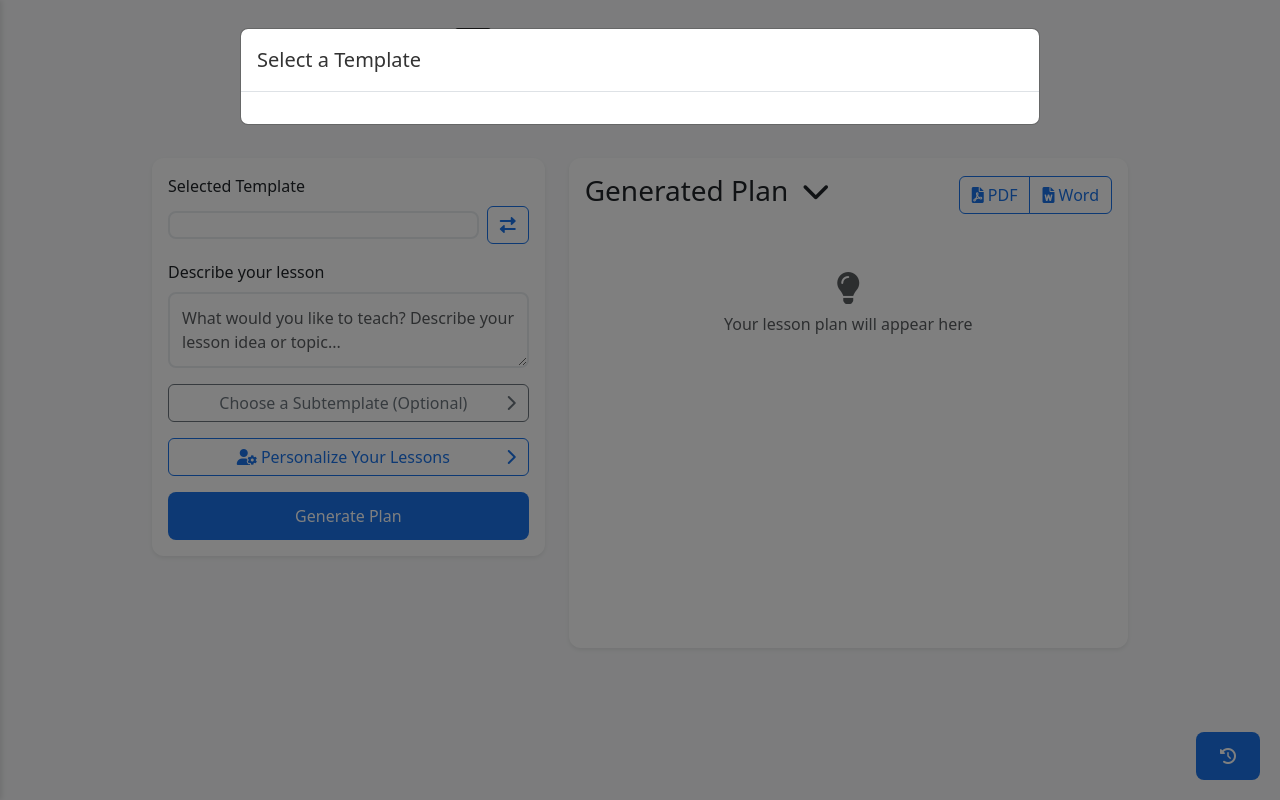
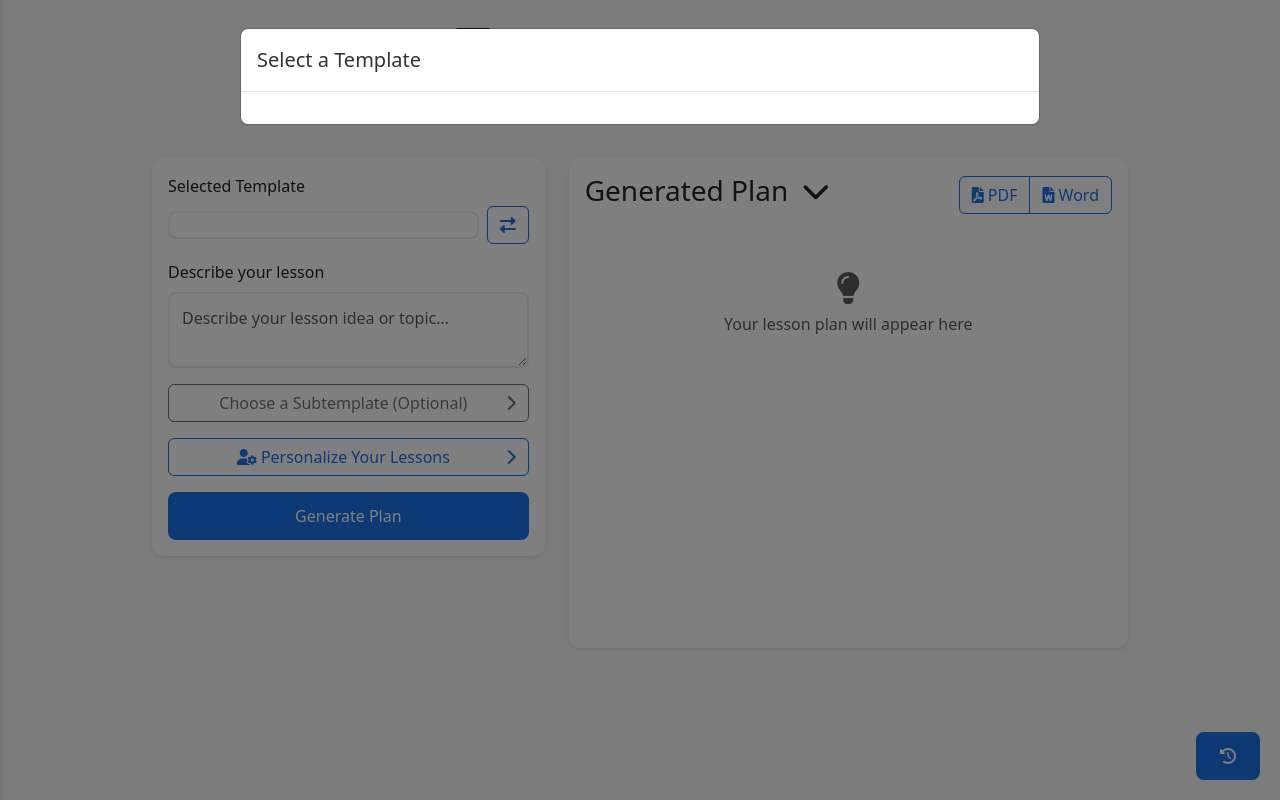
Before and after one commit to Koshkap/PlopPLAN, a Flask app: template templates/index.html in a window 1280 px wide. Run offline with Flask 3, Linux system fonts and the light colour scheme; the template is opened without the code that fills it, so the values that code supplies are empty; some libraries are stand-ins or nearby versions.

Commit message:
Assistant checkpoint: Update textarea placeholder text
Assistant generated file changes:
- templates/index.html: Update textarea placeholder

---

User prompt:

"remove what would you like to teach?" just  the describe part

```diff
--- a/templates/index.html
+++ b/templates/index.html
@@ -77,7 +77,7 @@
                             <div class="mb-3">
                                 <label class="form-label">Describe your lesson</label>
                                 <textarea class="form-control" name="subject" required
-                                    placeholder="What would you like to teach? Describe your lesson idea or topic..."></textarea>
+                                    placeholder="Describe your lesson idea or topic..."></textarea>
                             </div>
 
                             <!-- Subtemplate Button -->
```
